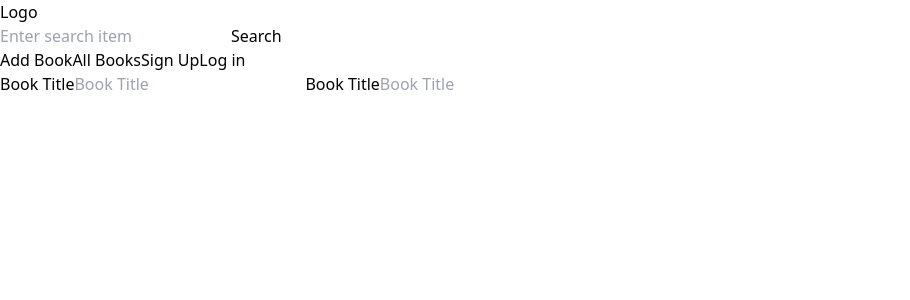
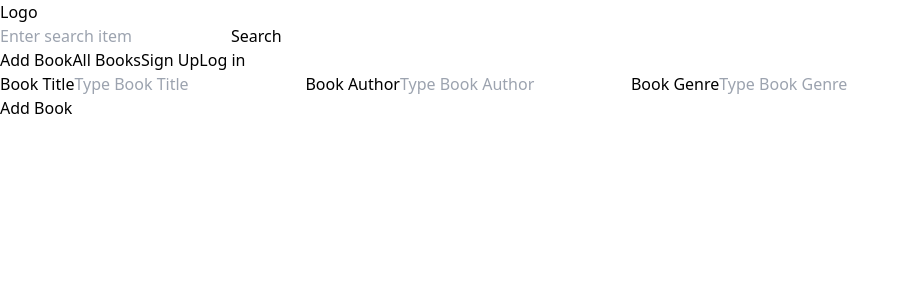
Before and after one commit to masummim50/book-catalogue-client, a React (Vite) app: page /add-book in a window 1280 px wide. Shown: the top 300 px of the page, without its empty margins (0-910 px from the left). Built offline with nearby package versions, Linux system fonts and the light colour scheme.

Commit message:
add book form

```diff
--- a/src/components/AddBookForm.tsx
+++ b/src/components/AddBookForm.tsx
@@ -3,18 +3,17 @@ import { useForm } from "react-hook-form";
 
 type FormData = {
   bookTitle: string;
-  lastName: string;
+  bookAuthor: string;
+  bookGenre: string;
 };
 
 export default function AddBookForm() {
   const {
     register,
-    setValue,
     handleSubmit,
     formState: { errors },
   } = useForm<FormData>();
   const onSubmit = handleSubmit((data) => console.log(data));
-  // firstName and lastName will have correct type
 
   return (
     <div className="mx-auto w-[600px] ">
@@ -22,17 +21,26 @@ export default function AddBookForm() {
         <label className="block">Book Title</label>
         <input
           className="border rounded focus:outline-none py-2 w-full"
-          placeholder="Book Title"
+          placeholder="Type Book Title"
           {...register("bookTitle")}
         />
 
-        <label className="block">Book Title</label>
+        <label className="block">Book Author</label>
         <input
           className="border rounded focus:outline-none py-2 w-full"
-          placeholder="Book Title"
-          {...register("bookTitle")}
+          placeholder="Type Book Author"
+          {...register("bookAuthor")}
+        />
+        <label className="block">Book Genre</label>
+        <input
+          className="border rounded focus:outline-none py-2 w-full"
+          placeholder="Type Book Genre"
+          {...register("bookGenre")}
         />
 
+        <div className="block text-right">
+          <button type="submit" className="bg-purple-400 px-4 py-2 text-white shadow-md mt-2 hover:bg-purple-600 hover:color-white">Add Book</button>
+        </div>
         {/* <button
         type="button"
         onClick={() => {}}
```
